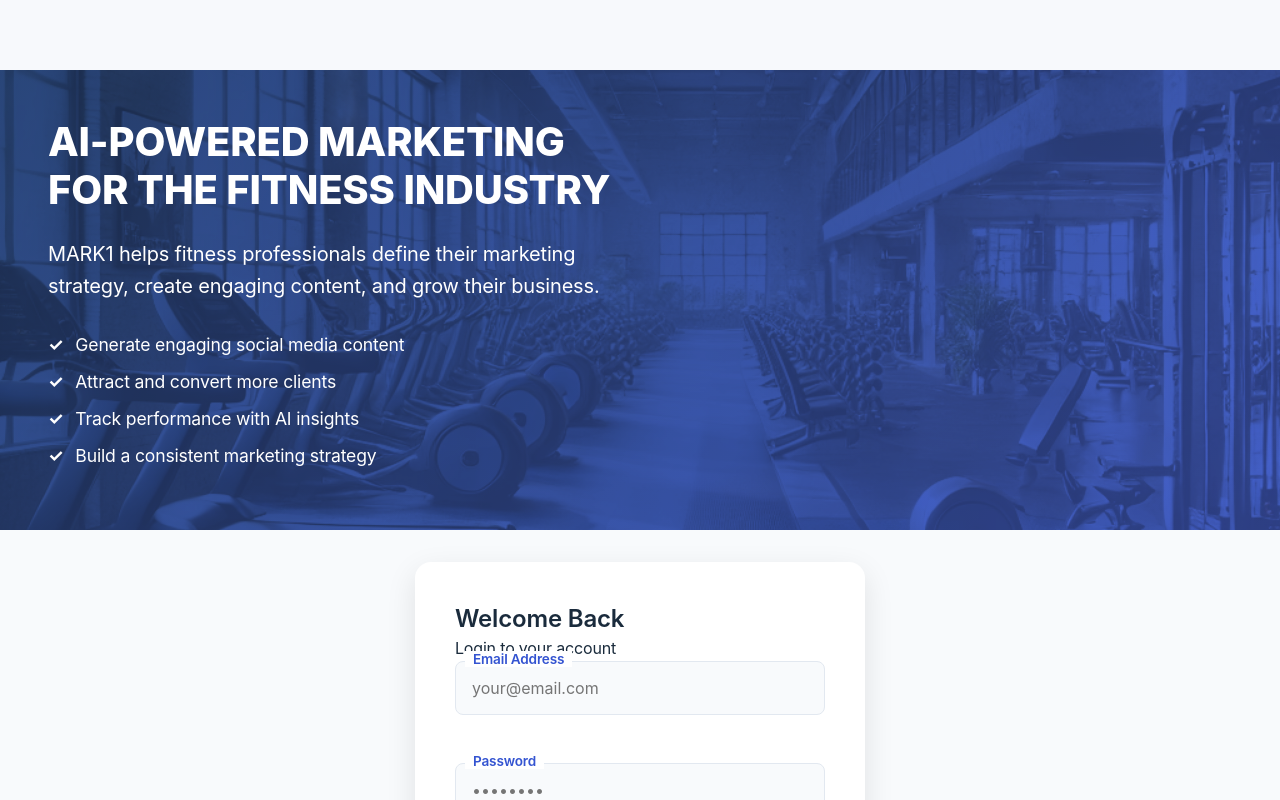
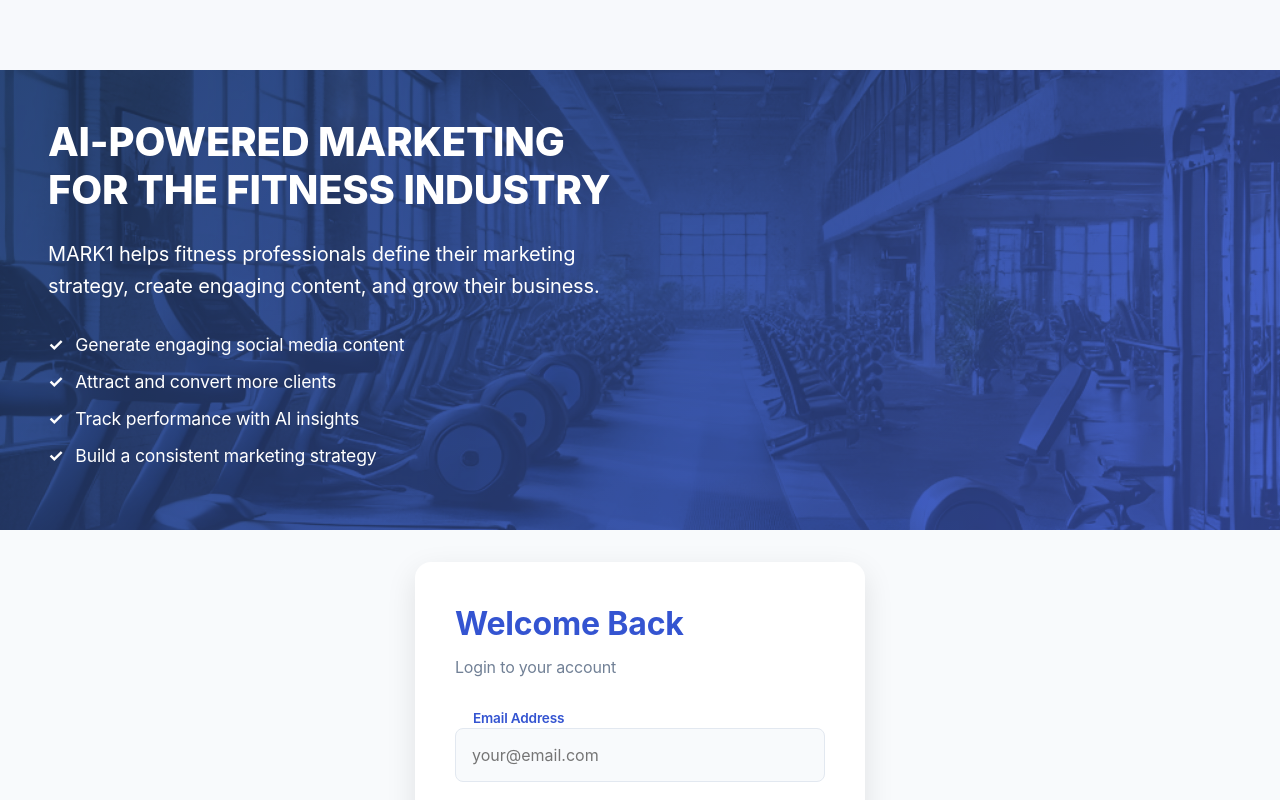
Before and after one commit to fsilva7456/mark1, a Next.js app: page / in a window 1280 px wide. Shown: the top 800 px of the page. Built offline with nearby package versions, Linux system fonts and the light colour scheme; no server answers.

Commit message:
Fix overlapping text issue in login form

```diff
--- a/styles/Home.module.css
+++ b/styles/Home.module.css
@@ -105,7 +105,20 @@
 .form {
   display: flex;
   flex-direction: column;
-  gap: 1.2rem;
+  margin-top: 1rem;
+}
+
+.formTitle {
+  font-size: 2rem;
+  font-weight: 700;
+  color: var(--primary-color);
+  margin-bottom: 0.5rem;
+}
+
+.formSubtitle {
+  color: var(--text-light);
+  margin-bottom: 2.5rem;
+  display: block;
 }
 
 .inputGroup {
@@ -427,8 +440,9 @@
 
 /* Improved input styling with floating label effect */
 .formGroup {
-  margin-bottom: 1.8rem;
+  margin-bottom: 2rem;
   position: relative;
+  padding-top: 0.5rem;
 }
 
 .formGroup label {
```
